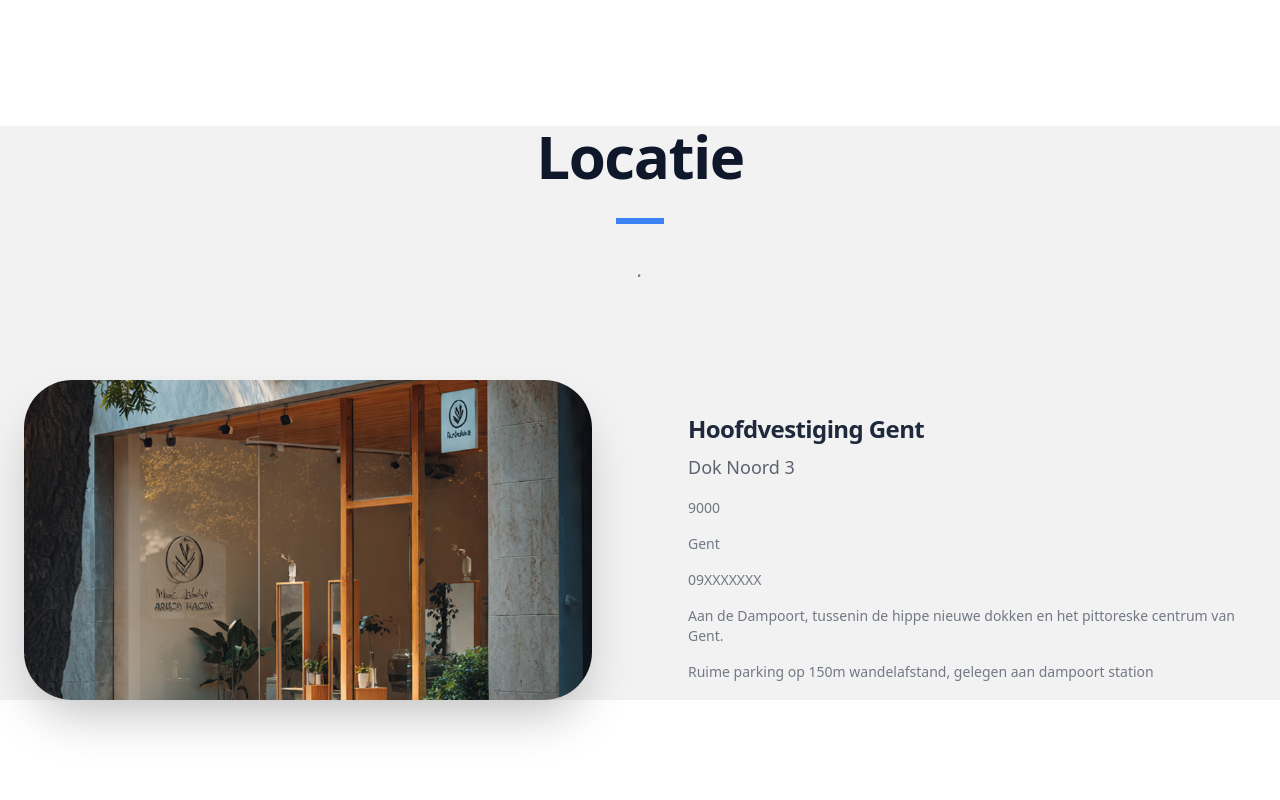
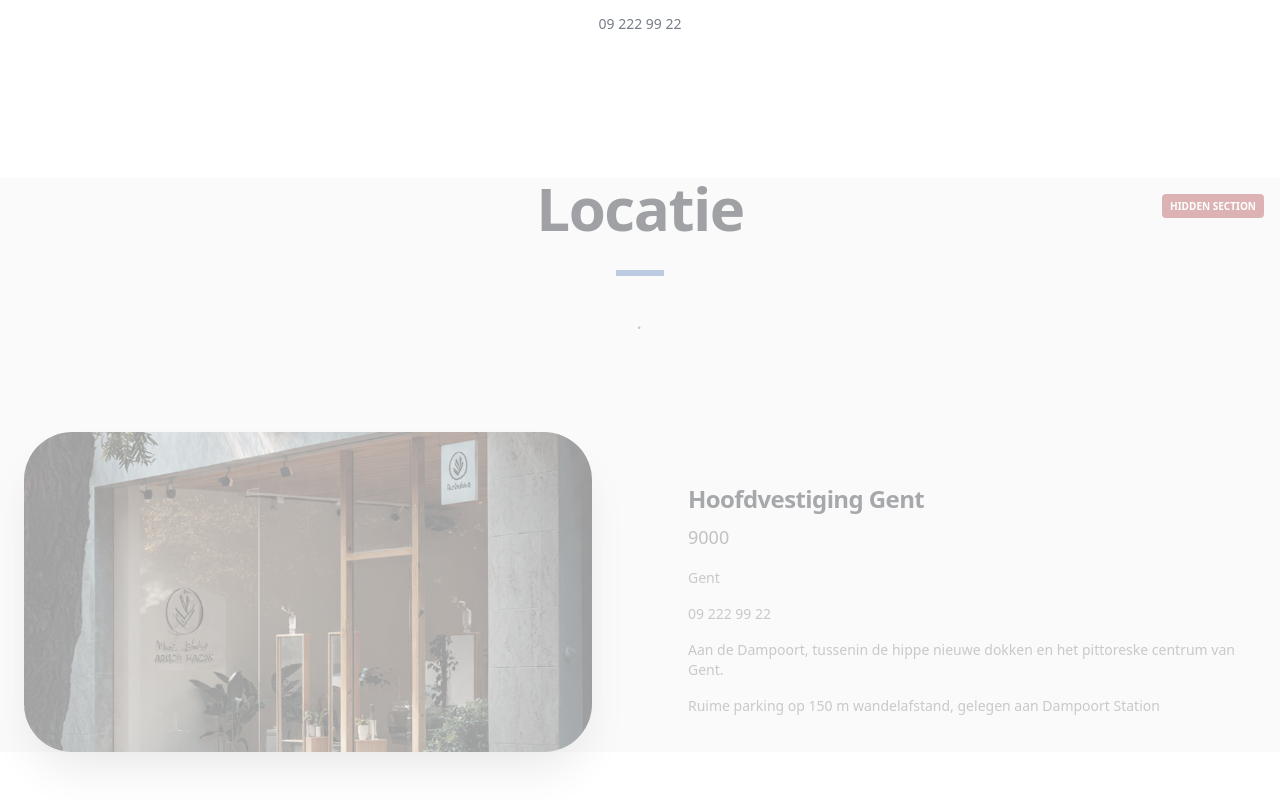
Before and after one commit to athena-cms-factory/de-schaar-site, a React (Vite) app: page / in a window 1280 px wide. Shown: the part 1080-1880 px from the top of the page. Built offline with nearby package versions, Linux system fonts and the light colour scheme.

Commit message:
fix/refactor Dock Section tools toggleFieldVisibility

```diff
--- a/src/App.jsx
+++ b/src/App.jsx
@@ -1,10 +1,96 @@
-import React, { useMemo } from 'react';
+import React, { useMemo, useState, useEffect } from 'react';
 import Header from './components/Header';
 import Section from './components/Section';
 import Footer from './components/Footer';
 import StyleInjector from './components/StyleInjector';
 
-const App = ({ data }) => {
+const App = ({ data: initialData }) => {
+  const [data, setData] = useState(initialData);
+
+  useEffect(() => {
+    const handleMessage = (event) => {
+      const { type, file, index, key, value, config, section } = event.data;
+
+      if (type === 'DOCK_UPDATE_TEXT' || type === 'DOCK_UPDATE_COLOR') {
+        setData(prev => {
+          const newData = { ...prev };
+          if (Array.isArray(newData[file])) {
+            const newArray = [...newData[file]];
+            newArray[index] = { ...newArray[index], [key]: value };
+            newData[file] = newArray;
+          } else if (newData[file]) {
+            newData[file] = { ...newData[file], [key]: value };
+          }
+          return newData;
+        });
+      }
+
+      if (type === 'DOCK_UPDATE_SECTION_CONFIG') {
+        setData(prev => {
+          const newData = { ...prev };
+          newData.display_config = {
+            ...newData.display_config,
+            sections: {
+              ...(newData.display_config?.sections || {}),
+              [file]: config
+            }
+          };
+          return newData;
+        });
+      }
+
+      if (type === 'DOCK_UPDATE_SECTION_VISIBILITY') {
+          setData(prev => {
+              const newData = { ...prev };
+              const settings = [...(newData.section_settings || [])];
+              const target = section || file;
+              const idx = settings.findIndex(s => s.id === target);
+              if (idx !== -1) {
+                  settings[idx] = { ...settings[idx], visible: value };
+                  newData.section_settings = settings;
+              }
+              return newData;
+          });
+      }
+
+      if (type === 'DOCK_UPDATE_SECTION_PADDING') {
+          setData(prev => {
+              const newData = { ...prev };
+              const settings = [...(newData.section_settings || [])];
+              const target = section || file;
+              const idx = settings.findIndex(s => s.id === target);
+              if (idx !== -1) {
+                  settings[idx] = { ...settings[idx], padding: value };
+                  newData.section_settings = settings;
+              }
+              return newData;
+          });
+      }
+
+      if (type === 'DOCK_UPDATE_LAYOUT') {
+          setData(prev => {
+             const newData = { ...prev };
+             const layouts = { ...(newData.layout_settings || {}) };
+             const target = section || file;
+             layouts[target] = value;
+             newData.layout_settings = layouts;
+             return newData;
+          });
+      }
+
+      if (type === 'DOCK_UPDATE_SECTION_ORDER') {
+          setData(prev => {
+              const newData = { ...prev };
+              newData.section_order = value;
+              return newData;
+          });
+      }
+    };
+
+    window.addEventListener('message', handleMessage);
+    return () => window.removeEventListener('message', handleMessage);
+  }, []);
+
   const primaryTable = data['basis'] || [];
 
   return (
--- a/src/components/EditableText.jsx
+++ b/src/components/EditableText.jsx
@@ -5,7 +5,7 @@ import React from 'react';
  * Renders text with 'data-dock-bind' for Athena Dock.
  * Inline editing is disabled in favor of the Dock's specialized Modal editor.
  */
-export default function EditableText({ tagName: Tag = 'span', value, children, cmsBind, table, field, id, className = "", style = {}, ...props }) {
+export default function EditableText({ tagName: Tag = 'span', value, children, cmsBind, table, field, id, className = "", style = {}, renderValue, ...props }) {
   const isDev = import.meta.env.DEV;
 
   const actualValue = value !== undefined ? value : children;
--- a/src/components/Section.jsx
+++ b/src/components/Section.jsx
@@ -340,7 +340,7 @@ const Section = ({ data }) => {
 
                         return (
                           <EditableText
-                            key={k}
+                            key={`${k}-${i}`}
                             tagName={tagName}
                             value={item[k]}
                             cmsBind={{ file: config.table.toLowerCase(), index, key: k }}
--- a/src/data/basis.json
+++ b/src/data/basis.json
@@ -4,7 +4,7 @@
     "missie_kern": "We care About your hair",
     "missie_uitgebreid": "Het combineren van schoonheid, milieubewustheid en welzijn. Dat is onze missie.",
     "telefoonnummer": {
-      "text": "09XXXXXXX",
+      "text": "09 222 99 22",
       "color": "",
       "fontSize": "",
       "fontWeight": "normal",
--- a/src/data/display_config.json
+++ b/src/data/display_config.json
@@ -6,21 +6,21 @@
         "missie_kern",
         "bedrijfsnaam",
         "copyright_tekst",
-        "afbeelding",
-        "telefoonnummer"
+        "afbeelding"
       ]
     },
     "locaties": {
       "visible_fields": [
         "naam_locatie",
-        "straat_nummer",
         "postcode",
         "stad",
         "telefoonnummer",
         "ligging_omschrijving",
         "parking_info"
       ],
-      "hidden_fields": []
+      "hidden_fields": [
+        "straat_nummer"
+      ]
     },
     "hero": {
       "visible_fields": [
--- a/src/data/locaties.json
+++ b/src/data/locaties.json
@@ -6,8 +6,8 @@
     "postcode": 9000,
     "stad": "Gent",
     "ligging_omschrijving": "Aan de Dampoort, tussenin de hippe nieuwe dokken en het pittoreske centrum van Gent.",
-    "parking_info": "Ruime parking op 150m wandelafstand, gelegen aan dampoort station",
-    "telefoonnummer": "09XXXXXXX",
+    "parking_info": "Ruime parking op 150 m wandelafstand, gelegen aan Dampoort Station",
+    "telefoonnummer": "09 222 99 22",
     "afbeelding": "de-buitenkant-van-een-moderne-en-uitnodigende-kaps1-1770992371857.jpeg"
   }
 ]
--- a/src/data/section_settings.json
+++ b/src/data/section_settings.json
@@ -4,13 +4,14 @@
     "title": "Kapsalon Gent",
     "subtitle": "Dok-Noord",
     "visible": true,
-    "padding": 32
+    "padding": 36
   },
   {
     "id": "locaties",
     "title": "Locatie",
     "subtitle": ".",
-    "padding": 0
+    "padding": 0,
+    "visible": false
   },
   {
     "id": "stylist_gradatie",
--- a/src/data/style_bindings.json
+++ b/src/data/style_bindings.json
@@ -83,5 +83,7 @@
   "basis:0:undefined": {},
   "basis:0:telefoonnummer": {},
   "section_settings:2:subtitle": {},
-  "section_settings:7:subtitle": {}
+  "section_settings:7:subtitle": {},
+  "locaties:0:parking_info": {},
+  "locaties:0:telefoonnummer": {}
 }
--- a/src/dock-connector.js
+++ b/src/dock-connector.js
@@ -160,6 +160,36 @@
             }
         }
 
+        // Section Padding Update (Live)
+        if (type === 'DOCK_UPDATE_SECTION_PADDING') {
+            const el = document.getElementById(section);
+            if (el) {
+                const px = value * 4;
+                el.style.paddingTop = px + 'px';
+                el.style.paddingBottom = px + 'px';
+            }
+        }
+
+        // Section Visibility Update (Live)
+        if (type === 'DOCK_UPDATE_SECTION_VISIBILITY') {
+            const el = document.getElementById(section);
+            if (el) {
+                const badge = el.querySelector('.athena-hidden-badge');
+                if (value === false) {
+                    el.classList.add('opacity-40', 'grayscale-[50%]');
+                    if (!badge) {
+                        const b = document.createElement('div');
+                        b.className = 'athena-hidden-badge absolute top-4 right-4 bg-red-500 text-white text-[10px] px-2 py-1 rounded font-bold uppercase z-50';
+                        b.innerText = 'Hidden Section';
+                        el.appendChild(b);
+                    }
+                } else {
+                    el.classList.remove('opacity-40', 'grayscale-[50%]');
+                    if (badge) badge.remove();
+                }
+            }
+        }
+
         // Style Swap (Requires full reload to apply new CSS imports)
         if (type === 'DOCK_SWAP_STYLE') {
             console.log("🎨 Swapping global style to:", value);
--- a/vite.config.js
+++ b/vite.config.js
@@ -42,7 +42,7 @@ export default defineConfig(async ({ command }) => {
         port: 6110
       },
       watch: {
-          // src/data wordt niet genegeerd voor HMR
+        ignored: ['**/src/data/**']
       }
     },
     build: {
```
